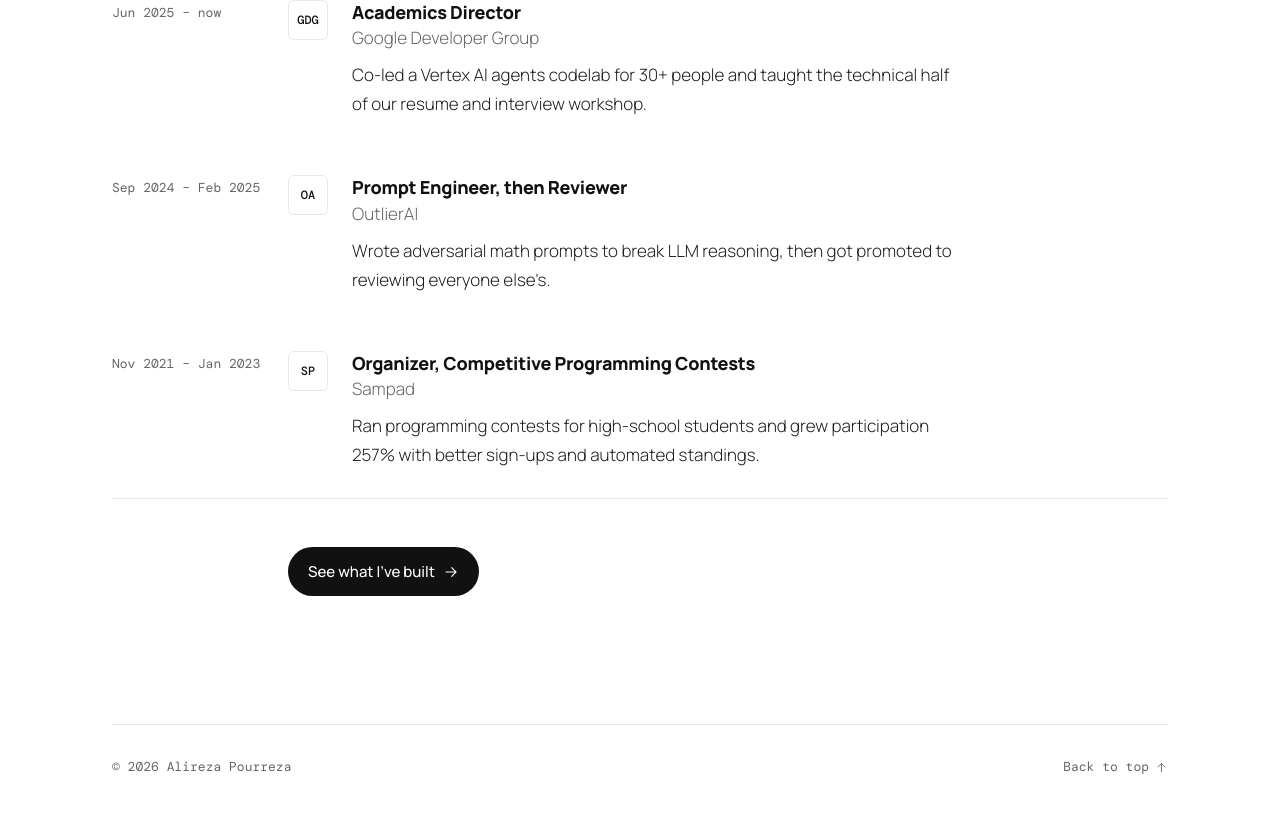
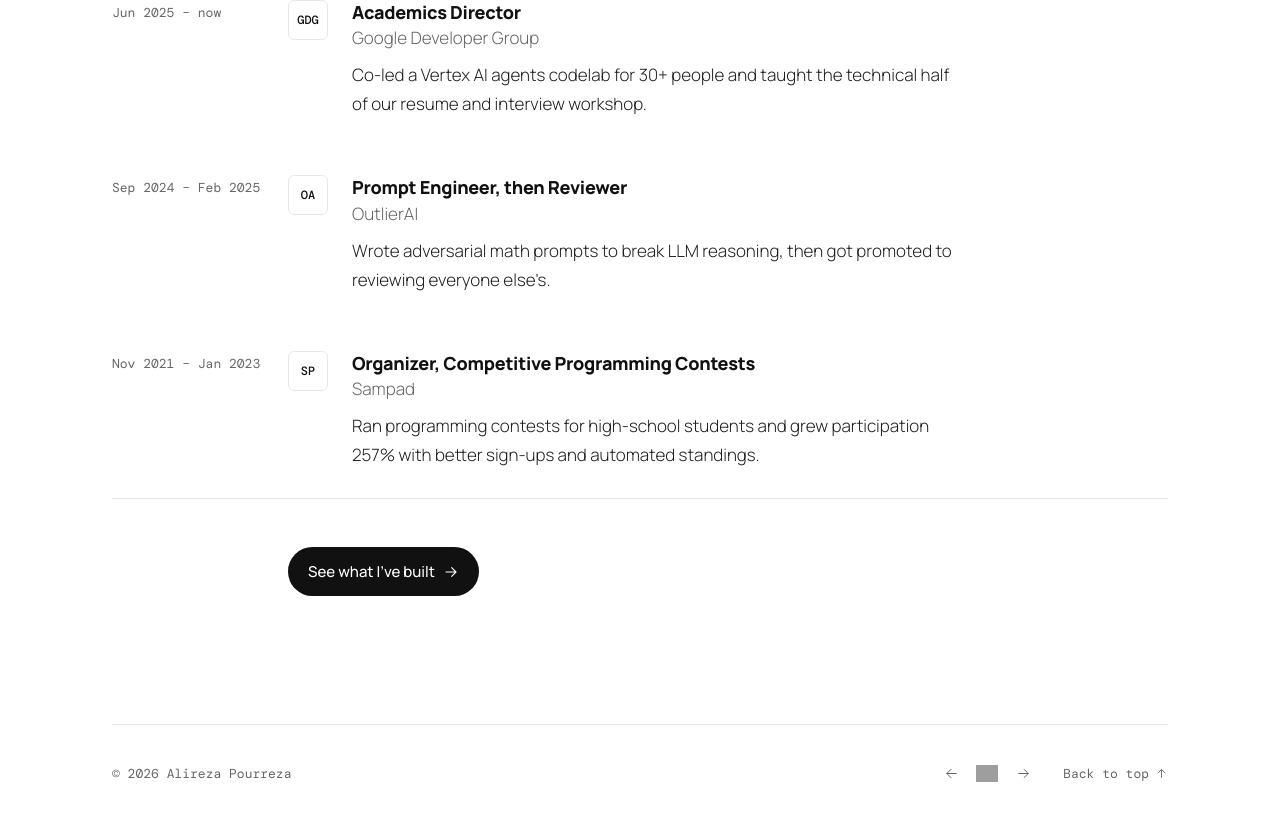
Before and after one commit to AlirezaPrz/AlirezaPrz.github.io, a Next.js app: page / in a window 1280 px wide. Shown: the part 1702-2523 px from the top of the page. Built offline with nearby package versions, Linux system fonts and the light colour scheme; no server answers; grey boxes are pictures that could not be loaded.

Commit message:
feat: add UofT Webring to the About page footer
Previous and next links plus the ring's logo, styled to match the
footer. The footer is shared, so the ring only renders on /.

```diff
--- a/components/Footer.tsx
+++ b/components/Footer.tsx
@@ -1,5 +1,6 @@
 import { site } from "@/data/site"
 import { Icon } from "./Icon"
+import { WebRing } from "./WebRing"
 
 export function Footer() {
   const year = new Date().getFullYear()
@@ -8,10 +9,13 @@ export function Footer() {
       <p>
         © {year} {site.name}
       </p>
-      <a href="#main" className="link-quiet inline-flex w-fit items-center gap-1.5">
-        Back to top
-        <Icon name="arrowUp" size={13} />
-      </a>
+      <div className="flex flex-wrap items-center gap-x-6 gap-y-3">
+        <WebRing />
+        <a href="#main" className="link-quiet inline-flex w-fit items-center gap-1.5">
+          Back to top
+          <Icon name="arrowUp" size={13} />
+        </a>
+      </div>
     </footer>
   )
 }
--- /dev/null
+++ b/components/WebRing.tsx
@@ -0,0 +1,46 @@
+"use client"
+
+import Image from "next/image"
+import { usePathname } from "next/navigation"
+import { Icon } from "./Icon"
+
+const RING = "https://uoftwebring.com"
+const MEMBER_ID = 57
+
+const arrowClass =
+  "grid size-8 place-items-center rounded-full text-muted transition-[color,background-color,translate] duration-300 hover:bg-surface hover:text-accent"
+
+/** UofT Webring: previous site, the ring's logo, next site. Shown on the About page only. */
+export function WebRing() {
+  const pathname = usePathname()
+  if (pathname !== "/") return null
+
+  return (
+    <nav aria-label="UofT Webring" className="-ml-2 flex items-center gap-1 sm:ml-0">
+      <a
+        href={`${RING}/redirect?nav=prev&id=${MEMBER_ID}`}
+        aria-label="Previous site in UofT Webring"
+        className={`${arrowClass} hover:-translate-x-0.5`}
+      >
+        <Icon name="arrowRight" size={15} className="rotate-180" />
+      </a>
+      <a
+        href={RING}
+        target="_blank"
+        rel="noreferrer"
+        title="UofT Webring"
+        className="grid size-8 place-items-center rounded-full transition-[background-color,rotate] duration-500 ease-[var(--ease-out-expo)] hover:rotate-45 hover:bg-surface"
+      >
+        {/* External SVG: served as-is (the image optimizer doesn't take remote SVGs) */}
+        <Image src={`${RING}/ring_logo.svg`} alt="UofT Webring" width={22} height={22} unoptimized />
+      </a>
+      <a
+        href={`${RING}/redirect?nav=next&id=${MEMBER_ID}`}
+        aria-label="Next site in UofT Webring"
+        className={`${arrowClass} hover:translate-x-0.5`}
+      >
+        <Icon name="arrowRight" size={15} />
+      </a>
+    </nav>
+  )
+}
```
